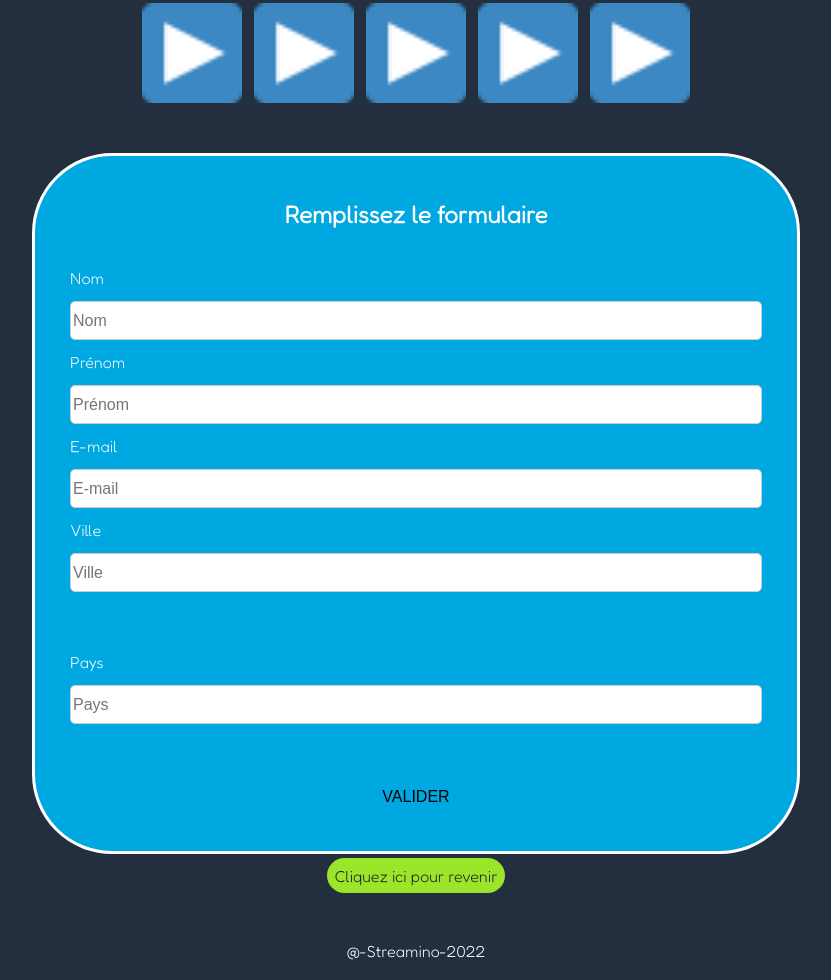
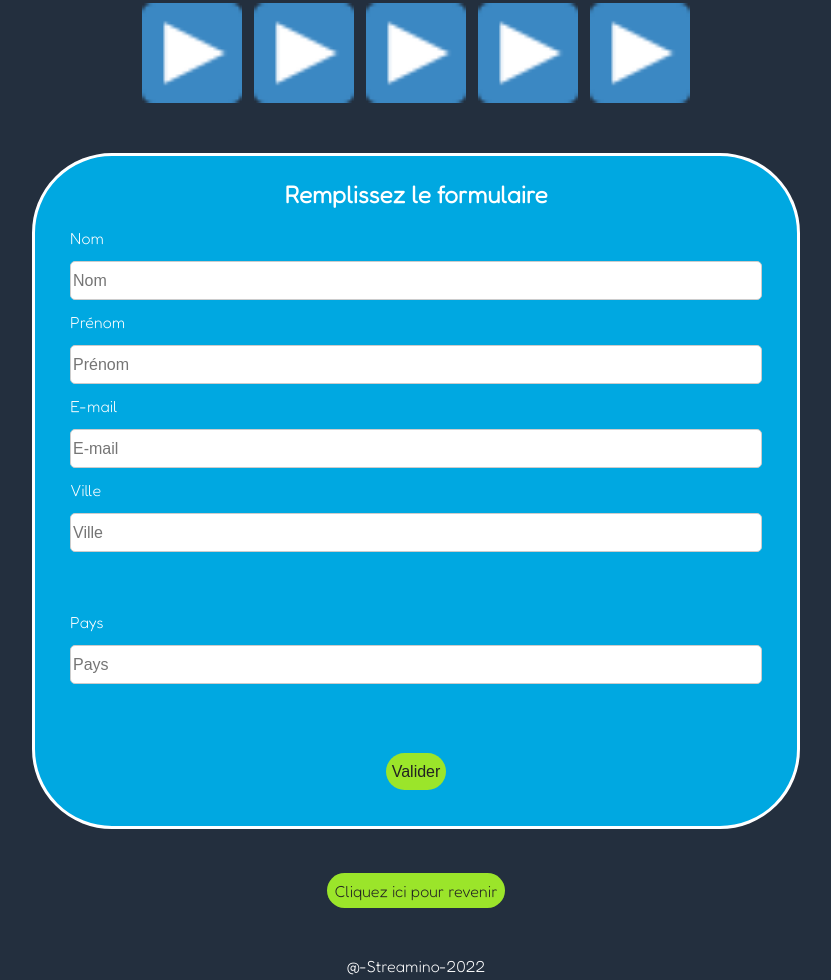
Before and after one commit to Surfingchicken/Streamino, a plain HTML site: page index_formulaire.html in a window 1280 px wide. Shown: the part 167-1147 px from the top of the page, without its empty margins (224-1055 px from the left). Drawn offline with Linux system fonts and the light colour scheme.

Commit message:
lien vers site

```diff
--- a/css/main.css
+++ b/css/main.css
@@ -53,8 +53,9 @@ fieldset form input{
     background-color: #fff;
     border-radius: 0.5rem;
 }
+
 .form-button{
-    margin-bottom: 5rem;
+    margin: 5rem;
 }
 .form-button a{
     padding: 0.75rem;
@@ -63,8 +64,12 @@ fieldset form input{
 
 }
 fieldset form input[type="submit"]{
-    color: #000;
-    text-transform: uppercase;
-    font-size: initial;
+    color: #222;
     text-align: center;
+    background-color: #9be52a;
+    border-radius: 5rem;
+    width: min-content;
+    margin-top: 2rem;
+    margin-right: auto;
+    margin-left: auto;
 }
--- a/css/reset.css
+++ b/css/reset.css
@@ -18,19 +18,19 @@ p,
 button,
 figure,
 img,
-h1{
+h1,
+h2{
     padding: 0;
     margin: 0;
     border: 0;
     list-style: none;
     font-style: normal;
-
-
 }
 input,input[type="submit"], button{
     border: 0;
     background-color: transparent;
     font-size: inherit;
+    text-decoration: none;
 }
 fieldset{
     border: solid .1rem transparent;
```
Also changed, not shown: index.html (indentation only), index_formulaire.html (indentation only), readme.md.
